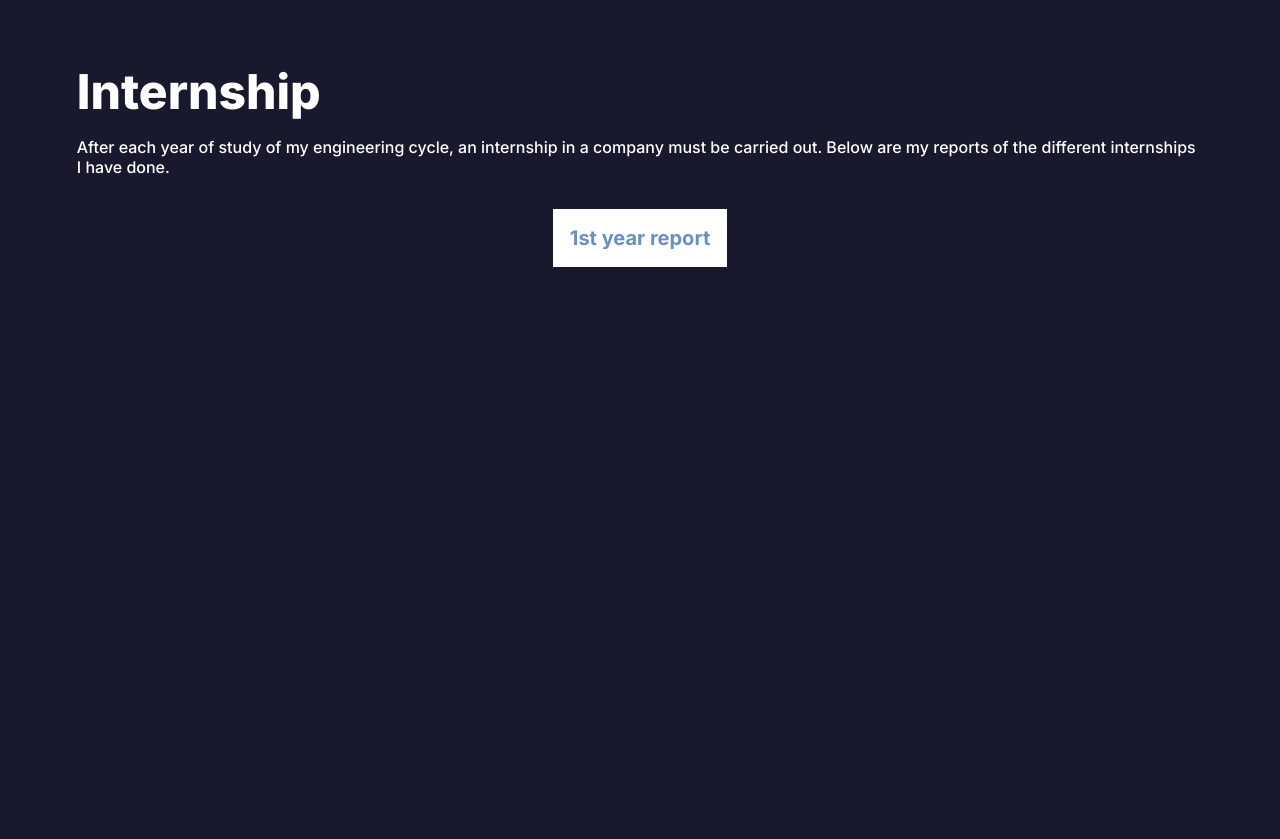
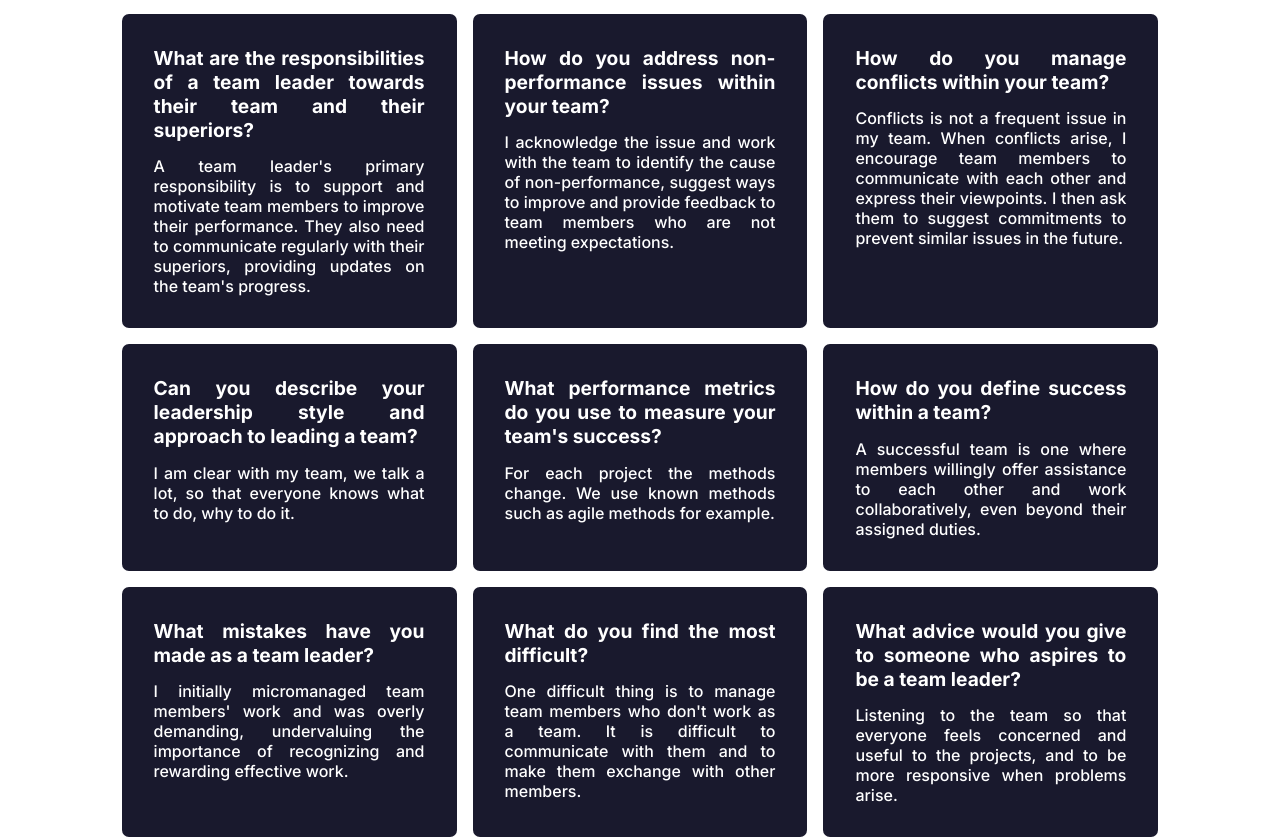
Before and after one commit to CeliTop/portfolio, a Next.js app: page /career in a window 1280 px wide. Shown: the part 1800-2639 px from the top of the page. Before the commit the page ends 2131 px from the top, so only its background shows below. Built offline with nearby package versions, Linux system fonts and the light colour scheme.

Commit message:
Added interview questions

```diff
--- a/app/career/page.js
+++ b/app/career/page.js
@@ -39,14 +39,7 @@ export default function Career() {
             />
             <Thanks />
           </Card>
-          <div className={styles.leadershipSection}>
-            <h2 className={styles.leadershipTitle}>Leadership</h2>
-            <p className={styles.leadershipDescription}>
-              {
-                "In connection with the 'leadership' courses taught at school, I interviewed a person who had responsibilities and had to take care of a team. It was very interesting. I learned about his style of leadership, which is rather relaxed and encouraging to his colleagues, and then he explained to me why other styles can be appropriate for other people. He also taught me that you are not necessarily a leader from birth but that with hard work and confidence it is possible to progress. He also told me about the tools that are used to distribute tasks on projects (Trello for example), which allows him to better evaluate the performance of his team and to identify problems quickly before they become a problem."
-              }
-            </p>
-          </div>
+          <LeadershipSection />
         </div>
         <div className={styles.internship}>
           <div className={utils.sectionTop}>
@@ -122,3 +115,76 @@ function Thanks() {
     </div>
   );
 }
+
+function LeadershipSection() {
+  return (
+    <div className={styles.leadershipSection}>
+      <h2 className={styles.leadershipTitle}>Leadership</h2>
+      <p className={styles.leadershipDescription}>
+        {
+          "In connection with the 'leadership' courses taught at school, I interviewed a person who had responsibilities and had to take care of a team. It was very interesting. I learned about his style of leadership, which is rather relaxed and encouraging to his colleagues, and then he explained to me why other styles can be appropriate for other people. He also taught me that you are not necessarily a leader from birth but that with hard work and confidence it is possible to progress. He also told me about the tools that are used to distribute tasks on projects (Trello for example), which allows him to better evaluate the performance of his team and to identify problems quickly before they become a problem."
+        }
+      </p>
+      <div className={styles.questions}>
+        {questions.map((question, id) => (
+          <div key={id} className={styles.questionDiv}>
+            <p className={styles.question}>{question.question}</p>
+            <p className={styles.questionAnswer}>{question.answer}</p>
+          </div>
+        ))}
+      </div>
+    </div>
+  );
+}
+
+const questions = [
+  {
+    question:
+      "What are the responsibilities of a team leader towards their team and their superiors?",
+    answer:
+      "A team leader's primary responsibility is to support and motivate team members to improve their performance. They also need to communicate regularly with their superiors, providing updates on the team's progress.",
+  },
+  {
+    question: "How do you address non-performance issues within your team?",
+    answer:
+      "I acknowledge the issue and work with the team to identify the cause of non-performance, suggest ways to improve and provide feedback to team members who are not meeting expectations.",
+  },
+  {
+    question: "How do you manage conflicts within your team?",
+    answer:
+      "Conflicts is not a frequent issue in my team. When conflicts arise, I encourage team members to communicate with each other and express their viewpoints. I then ask them to suggest commitments to prevent similar issues in the future.",
+  },
+  {
+    question:
+      "Can you describe your leadership style and approach to leading a team?",
+    answer:
+      "I am clear with my team, we talk a lot, so that everyone knows what to do, why to do it.",
+  },
+  {
+    question:
+      "What performance metrics do you use to measure your team's success?",
+    answer:
+      "For each project the methods change. We use known methods such as agile methods for example.",
+  },
+  {
+    question: "How do you define success within a team?",
+    answer:
+      "A successful team is one where members willingly offer assistance to each other and work collaboratively, even beyond their assigned duties.",
+  },
+  {
+    question: "What mistakes have you made as a team leader?",
+    answer:
+      "I initially micromanaged team members' work and was overly demanding, undervaluing the importance of recognizing and rewarding effective work.",
+  },
+  {
+    question: "What do you find the most difficult?",
+    answer:
+      "One difficult thing is to manage team members who don't work as a team. It is difficult to communicate with them and to make them exchange with other members.",
+  },
+  {
+    question:
+      "What advice would you give to someone who aspires to be a team leader?",
+    answer:
+      "Listening to the team so that everyone feels concerned and useful to the projects, and to be more responsive when problems arise.",
+  },
+];
--- a/styles/Career.module.css
+++ b/styles/Career.module.css
@@ -75,6 +75,36 @@
   margin-bottom: 1rem;
 }
 
+.leadershipDescription {
+  font-size: 1.25rem;
+}
+
+.questions {
+  margin-top: 2rem;
+  display: grid;
+  gap: 1rem;
+  grid-template-columns: repeat(3, 1fr);
+}
+
+.questionDiv {
+  background-color: var(--primary-background);
+  color: var(--primary);
+  border-radius: 7px;
+  padding: 2rem;
+  transition: all 0.2s;
+}
+
+.questionDiv:hover {
+  transform: scale(1.04);
+  box-shadow: 0 5px 15px rgb(23, 18, 36), 0 2px 2px black;
+}
+
+.question {
+  font-size: 1.2rem;
+  font-weight: 700;
+  margin-bottom: 0.9rem;
+}
+
 .internship {
   margin: 4rem 0;
 }
@@ -109,6 +139,10 @@
   .interview .text {
     width: 90%;
   }
+
+  .questions {
+    grid-template-columns: 1fr;
+  }
 }
 
 @media screen and (max-width: 1200px) {
```
